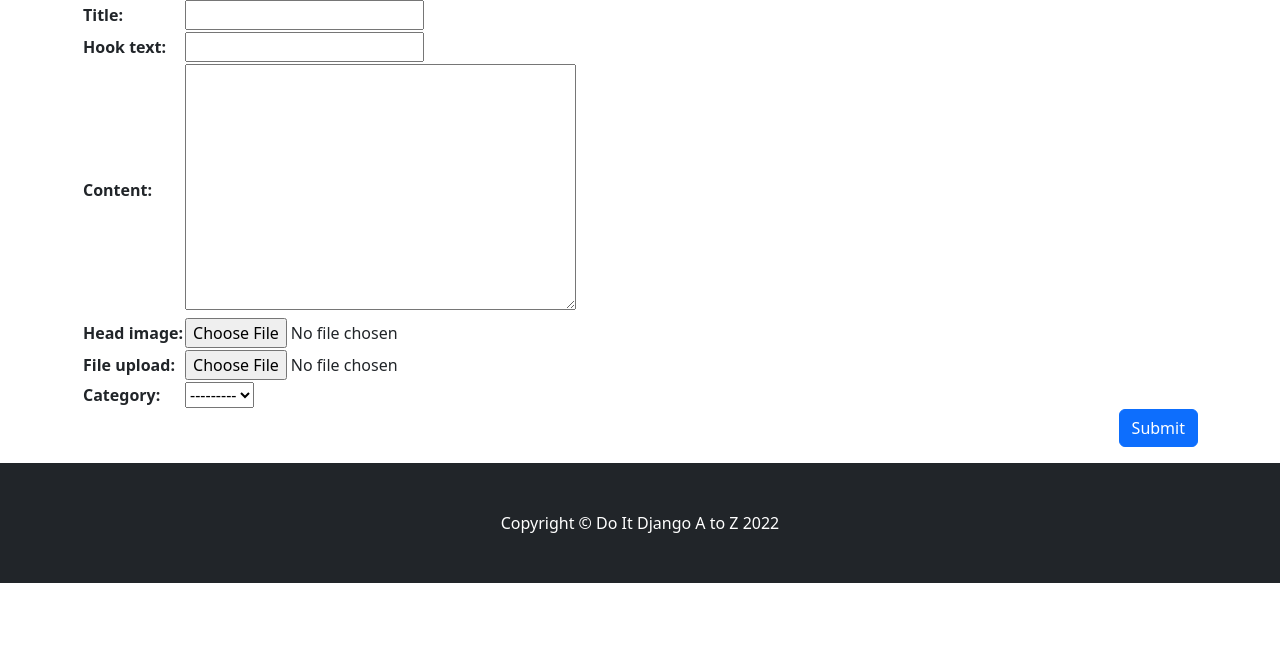
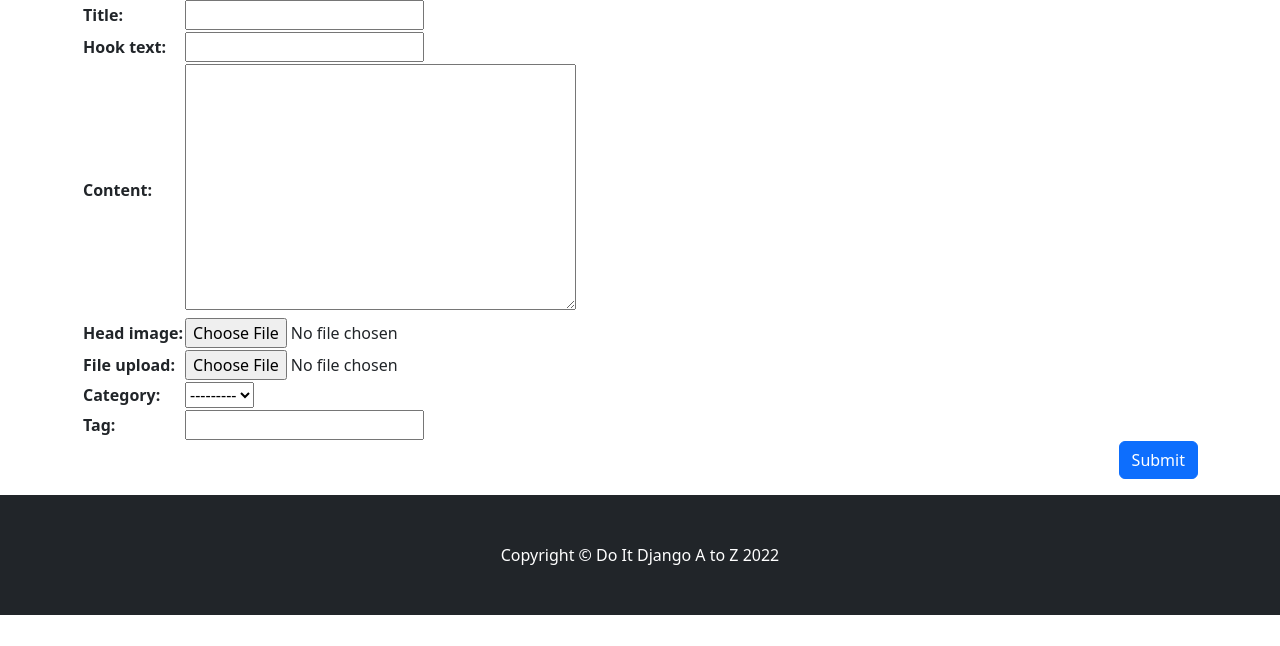
Before and after one commit to N1ghtsky0/do_it_django_a_to_z, a Django app: page /blog/create_post/ in a window 1280 px wide. Shown: the part 154-800 px from the top of the page. Run offline with Django 4.2, Linux system fonts and the light colour scheme; the visitor is signed in with stand-in values (Sample User, id 1); data that the repository does not hold is empty; some libraries are stand-ins or nearby versions.

Commit message:
포스트를 작성할 때 텍스트로 태그 지정하기

```diff
--- a/blog/templates/blog/post_form.html
+++ b/blog/templates/blog/post_form.html
@@ -9,6 +9,10 @@
     <form method="post" enctype="multipart/form-data">{% csrf_token %}
         <table>
             {{ form }}
+            <tr>
+                <th><label for="id_tags_str">Tag:</label></th>
+                <td><input type="text" name="tags_str" id="id_tags_str"></td>
+            </tr>
         </table>
         <button type="submit" class="btn btn-primary" style="float: right">Submit</button>
     </form>
--- a/blog/views.py
+++ b/blog/views.py
@@ -3,6 +3,7 @@ from django.views.generic import ListView, DetailView, CreateView, UpdateView
 from django.contrib.auth.mixins import LoginRequiredMixin, UserPassesTestMixin
 from .models import Post, Category, Tag
 from django.core.exceptions import PermissionDenied
+from django.utils.text import slugify
 
 
 # Create your views here.
@@ -41,7 +42,24 @@ class PostCreate(LoginRequiredMixin, UserPassesTestMixin, CreateView):
         current_user = self.request.user
         if current_user.is_authenticated and (current_user.is_staff or current_user.is_superuser):
             form.instance.author = current_user
-            return super(PostCreate, self).form_valid(form)
+            response = super(PostCreate, self).form_valid(form)
+
+            tags_str = self.request.POST.get('tags_str')
+            if tags_str:
+                tags_str = tags_str.strip()
+
+                tags_str = tags_str.replace(',', ';')
+                tags_list = tags_str.split(';')
+
+                for t in tags_list:
+                    t = t.strip()
+                    tag, is_tag_created = Tag.objects.get_or_create(name=t)
+                    if is_tag_created:
+                        tag.slug = slugify(t, allow_unicode=True)
+                        tag.save()
+                    self.object.tags.add(tag)
+
+            return response
         else:
             return redirect('/blog/')
 
```
Also changed, not shown: blog/tests.py (+9 -0 lines).
